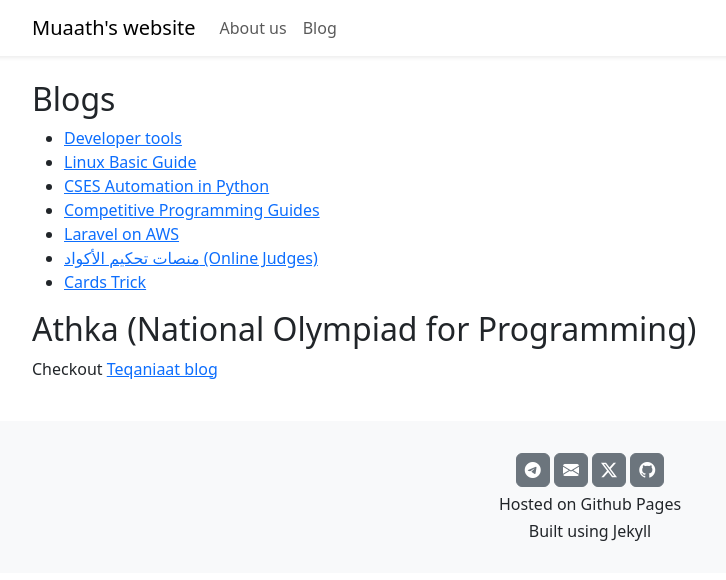
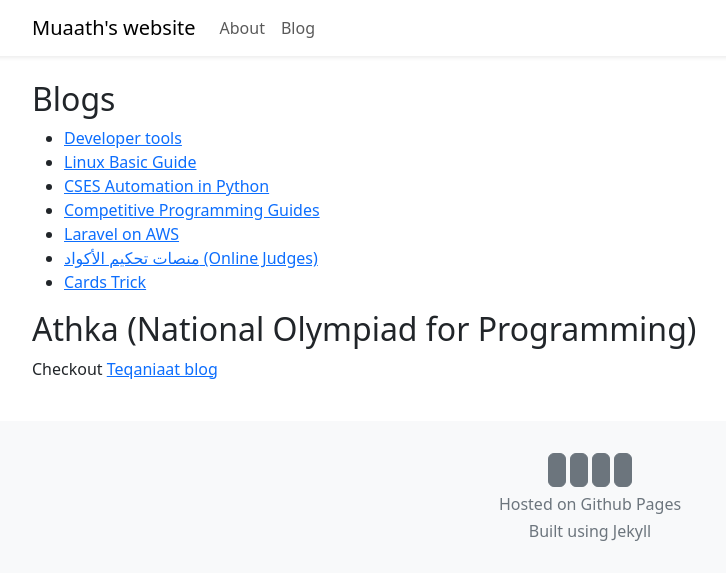
Before and after one commit to Muaath5/website, a Jekyll site: the page built from blog.md, in a window 1280 px wide. Shown: the top 580 px of the page, without its empty margins (50-776 px from the left). Built offline with Jekyll 4.4.1, drawn with Linux system fonts in a browser that asks for light colours; our own code applies the rules of GitHub Pages for plain Markdown files.

Commit message:
Add 404 page, fix footer, fix blog

```diff
--- /dev/null
+++ b/404.html
@@ -0,0 +1 @@
+<h1 class="text-center">Page not found :(</h1>
--- a/_layouts/base.html
+++ b/_layouts/base.html
@@ -18,9 +18,10 @@
     <meta name="theme-color" content="#157878">
     <meta name="apple-mobile-web-app-status-bar-style" content="black-translucent">
 
+
+    <!-- Bootstrap + Icon -->
+    {% if page.lang == "ar" %}
     <link rel="stylesheet" href="https://cdn.jsdelivr.net/npm/bootstrap-icons@1.11.3/font/bootstrap-icons.min.css">
-
-    {% if page.lang == "ar" %}
     <link rel="stylesheet" href="https://cdn.jsdelivr.net/npm/bootstrap@5.3.2/dist/css/bootstrap.rtl.min.css" integrity="sha384-nU14brUcp6StFntEOOEBvcJm4huWjB0OcIeQ3fltAfSmuZFrkAif0T+UtNGlKKQv" crossorigin="anonymous">
     {% else %}
     <link rel="stylesheet" href="https://cdn.jsdelivr.net/npm/bootstrap@5.3.2/dist/css/bootstrap.min.css" integrity="sha384-T3c6CoIi6uLrA9TneNEoa7RxnatzjcDSCmG1MXxSR1GAsXEV/Dwwykc2MPK8M2HN" crossorigin="anonymous">
@@ -42,6 +43,12 @@
     </script>
 
     {% endif %}
+
+    <style type="text/css">
+        footer {
+            margin: auto auto 0 auto;
+        }
+    </style>
     <!-- Google analytics Mabye -->
 </head>
 <body class="d-flex flex-column h-100">
--- a/_layouts/default.html
+++ b/_layouts/default.html
@@ -14,7 +14,9 @@
             <div class="collapse navbar-collapse" id="navbarSupportedContent">
                 <!-- Left Side Of Navbar -->
                 <ul class="navbar-nav me-auto">
-                    <a class="nav-link" href="/about">About us</a>
+                    <a class="nav-link" href="/about">About</a>
+                    <!-- <a class="nav-link" href="/services">Services</a> -->
+                    <!-- <a class="nav-link" href="/projects">Projects</a> -->
                     <a class="nav-link" href="/blog">Blog</a>
                 </ul>
 
@@ -48,8 +50,8 @@
             </div>
         </div>
         <div class="row text-center">
-            <h6>Hosted on Github Pages</h6>
-            <h6>Built using Jekyll</h6>
+            <h6 class="text-secondary">Hosted on Github Pages</h6>
+            <h6 class="text-secondary">Built using Jekyll</h6>
         </div>
     </footer>
 </div>
```
Also changed, not shown: blog.md (+1 -0 lines).
